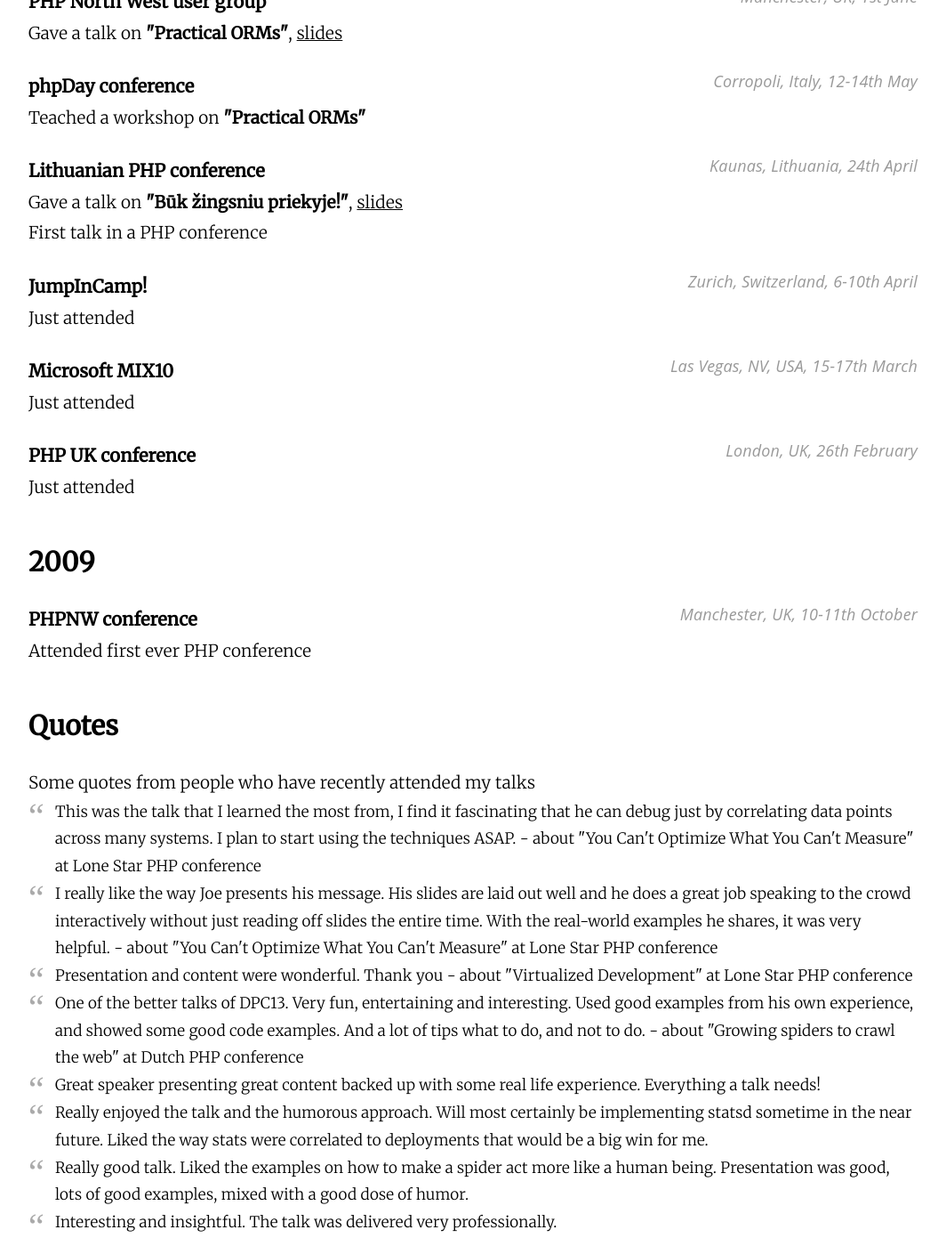
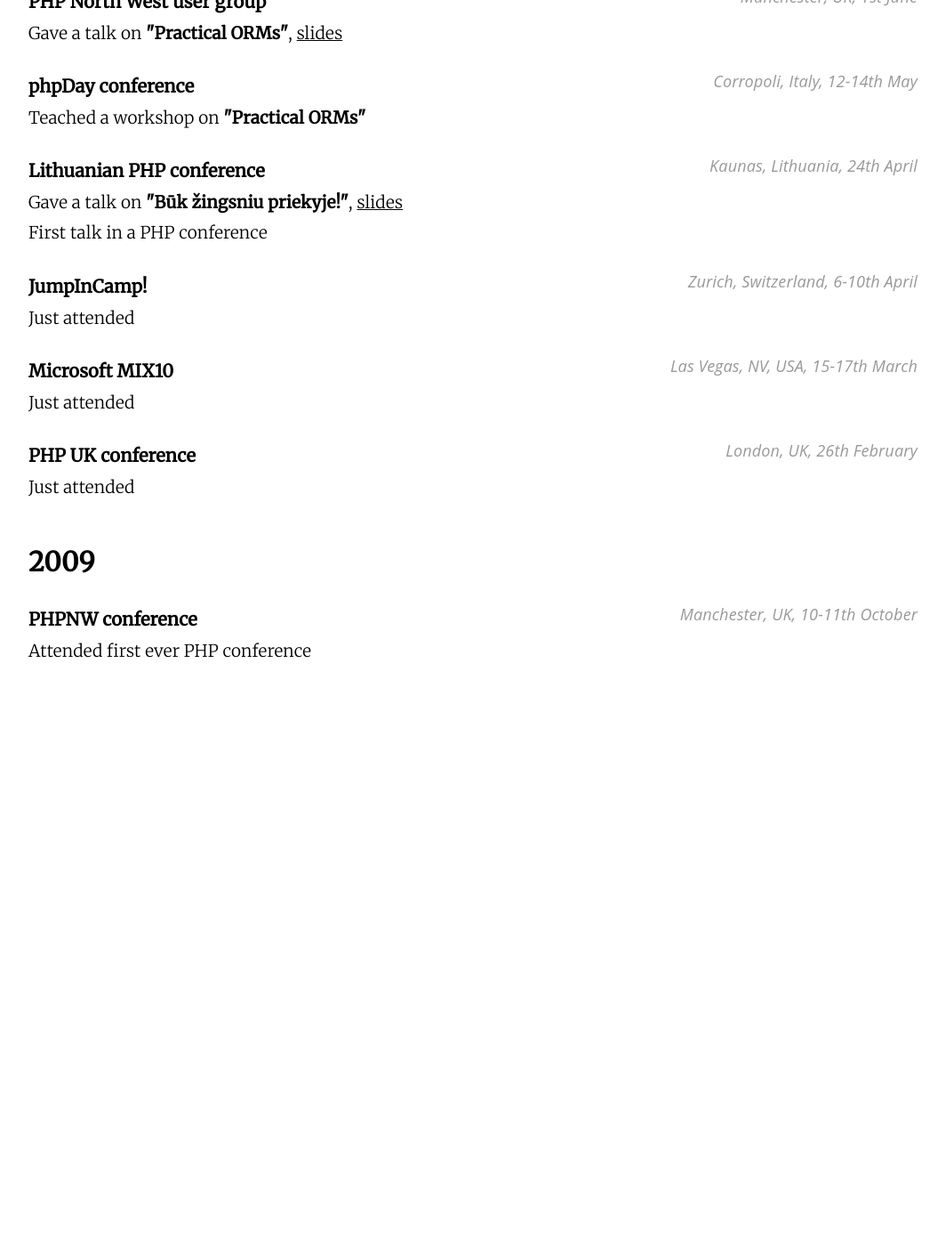
Before and after one commit to juokaz/juokaz.com, a Jekyll site: the page built from conferences.html, in a window 1280 px wide and 1400 px high, scrolled down 9896 px. Shown: the whole window at 89% size, without its empty margins (108-1172 px from the left). Built offline with Jekyll 4.4.1, drawn with Linux system fonts in a browser that asks for light colours; after the commit the page ends 10669 px from its top, so only the background shows below that.

Commit message:
Remove quotes from conferences page

```diff
--- a/conferences.html
+++ b/conferences.html
@@ -36,23 +36,4 @@
     </p>
     {% endfor %}
 {% endfor %}
-
-<h2>Quotes</h2>
-Some quotes from people who have recently attended my talks
-
-<blockquote>This was the talk that I learned the most from, I find it fascinating that he can debug just by correlating data points across many systems. I plan to start using the techniques ASAP. - about "You Can't Optimize What You Can't Measure" at Lone Star PHP conference</blockquote>
-
-<blockquote>I really like the way Joe presents his message. His slides are laid out well and he does a great job speaking to the crowd interactively without just reading off slides the entire time. With the real-world examples he shares, it was very helpful. - about "You Can't Optimize What You Can't Measure" at Lone Star PHP conference</blockquote>
-
-<blockquote>Presentation and content were wonderful. Thank you - about "Virtualized Development" at Lone Star PHP conference</blockquote>
-
-<blockquote>One of the better talks of DPC13. Very fun, entertaining and interesting. Used good examples from his own experience, and showed some good code examples. And a lot of tips what to do, and not to do. - about "Growing spiders to crawl the web" at Dutch PHP conference</blockquote>
-
-<blockquote>Great speaker presenting great content backed up with some real life experience. Everything a talk needs!</blockquote>
-
-<blockquote>Really enjoyed the talk and the humorous approach. Will most certainly be implementing statsd sometime in the near future. Liked the way stats were correlated to deployments that would be a big win for me.</blockquote>
-
-<blockquote>Really good talk. Liked the examples on how to make a spider act more like a human being. Presentation was good, lots of good examples, mixed with a good dose of humor.</blockquote>
-
-<blockquote>Interesting and insightful. The talk was delivered very professionally.</blockquote>
 </section>
```
